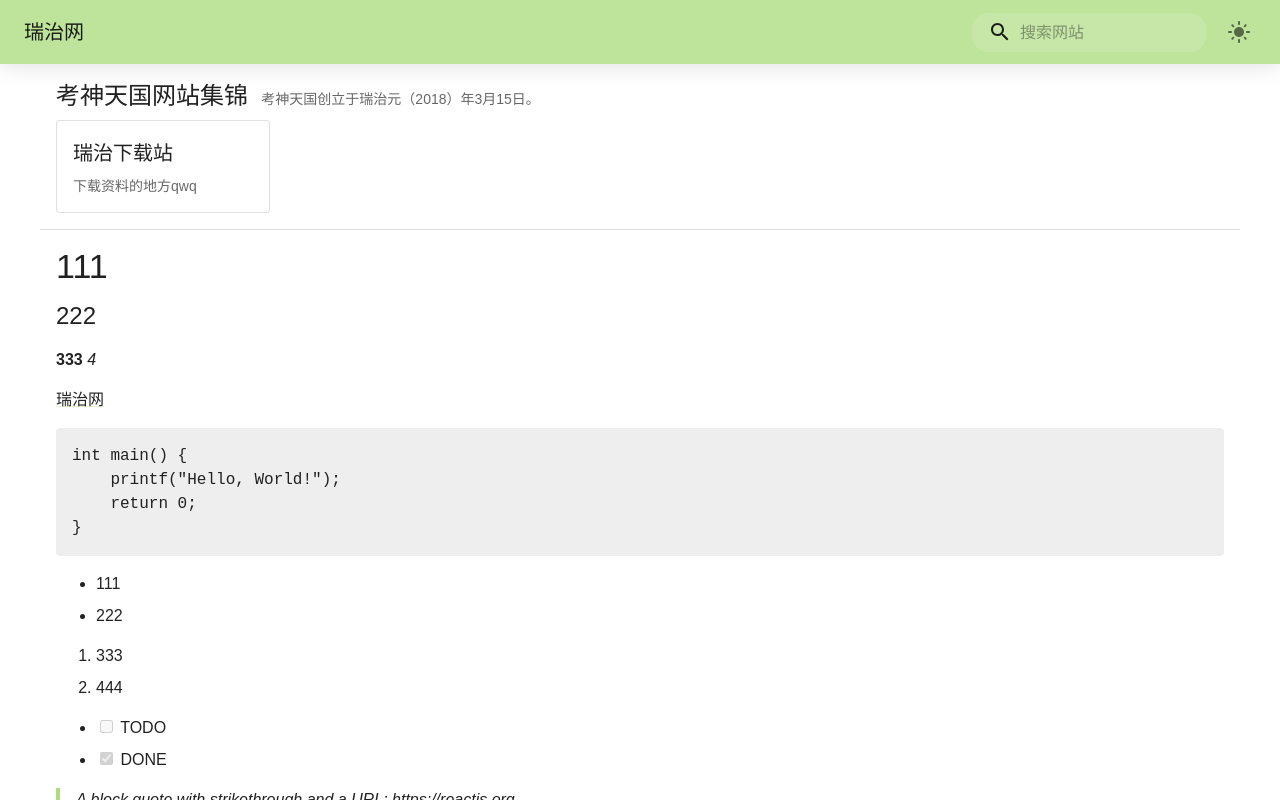
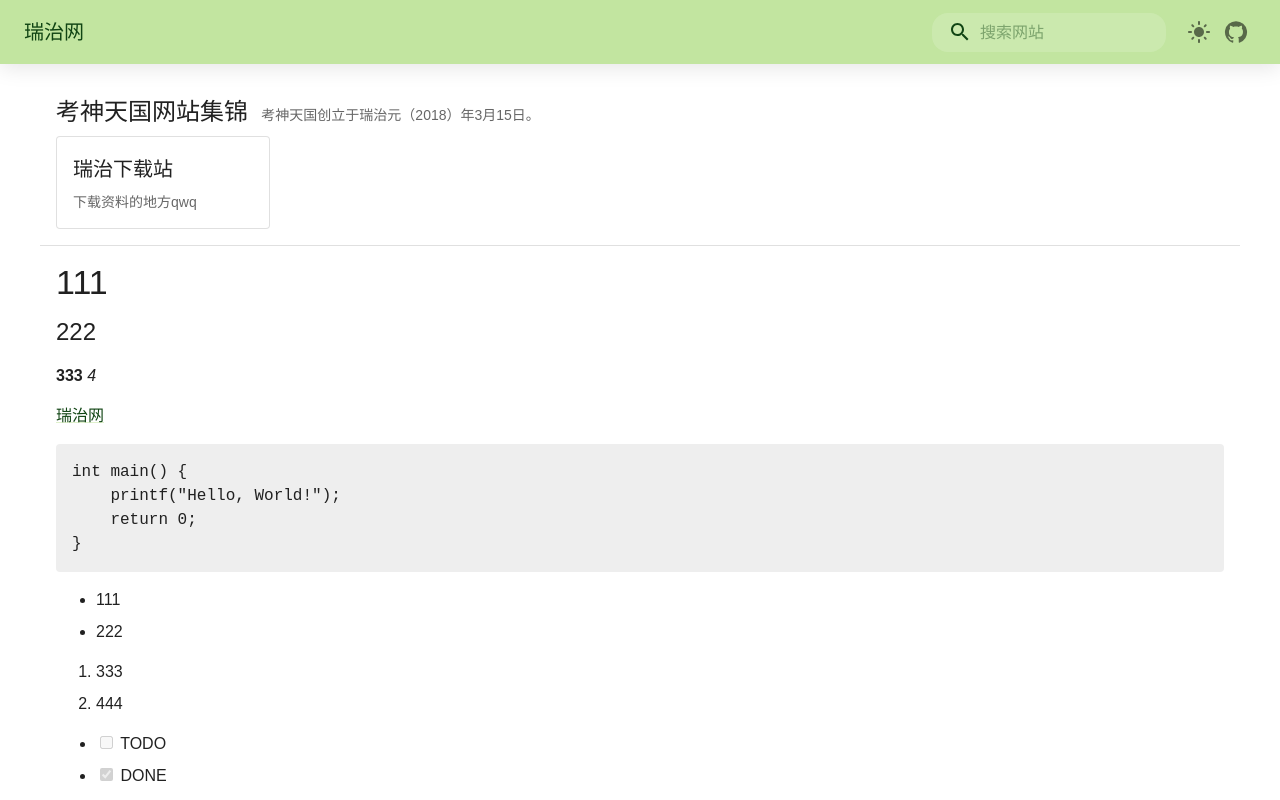
Before and after one commit to coxine/CosIndex, a React (Vite) app: page / in a window 1280 px wide. Built offline with nearby package versions, Linux system fonts and the light colour scheme; a web font is replaced by a local one.

Commit message:
feat: toolbar fixed at the top

```diff
--- a/src/components/Header.tsx
+++ b/src/components/Header.tsx
@@ -1,10 +1,18 @@
 import { alpha } from '@mui/material/styles'
-import { AppBar, Box, InputBase, Toolbar, Typography } from '@mui/material'
-import { Search } from '@mui/icons-material'
+import {
+  AppBar,
+  Box,
+  IconButton,
+  InputBase,
+  Toolbar,
+  Typography,
+} from '@mui/material'
+import { GitHub, Search } from '@mui/icons-material'
 import { useState } from 'react'
 
 import ColorSchemeToggle from './ColorSchemeToggle'
 import { siteTitle } from '../config/site'
+import { Link } from 'react-router-dom'
 
 export default function Header({
   onSearch,
@@ -22,13 +30,14 @@ export default function Header({
   return (
     <Box sx={{ flexGrow: 1 }}>
       <AppBar
-        position="static"
+        position="fixed"
         sx={{
           bgcolor: 'primary.main',
           backdropFilter: 'blur(10px)',
-          background: (theme) => alpha(theme.palette.primary.main, 0.8),
+          background: (theme) => alpha(theme.palette.primary.main, 0.75),
           boxShadow: (theme) =>
             `0 4px 20px 0 ${alpha(theme.palette.common.black, 0.1)}`,
+          zIndex: (theme) => theme.zIndex.drawer + 1,
         }}
       >
         <Toolbar>
@@ -89,8 +98,14 @@ export default function Header({
             />
           </Box>
           <ColorSchemeToggle />
+          <Link to="https://github.com/coxine/CosIndex">
+            <IconButton>
+              <GitHub />
+            </IconButton>
+          </Link>
         </Toolbar>
       </AppBar>
+      <Toolbar /> {/* This empty Toolbar creates space equal to the AppBar height */}
     </Box>
   )
 }
--- a/src/config/theme.ts
+++ b/src/config/theme.ts
@@ -4,6 +4,7 @@ export const customTheme = {
       palette: {
         primary: {
           main: '#AEDD81',
+          contrastText: '#114514',
         },
         secondary: {
           main: '#F6E1A8',
@@ -14,6 +15,7 @@ export const customTheme = {
       palette: {
         primary: {
           main: '#114514',
+          contrastText: '#AEDD81',
         },
         secondary: {
           main: '#464014',
--- a/src/pages/HomePage.tsx
+++ b/src/pages/HomePage.tsx
@@ -29,7 +29,8 @@ function HomePage() {
         maxWidth="lg"
         sx={{
           flexGrow: 1,
-          mt: 2,
+          mt: 4,
+          mb: 2,
         }}
         disableGutters
       >
```
